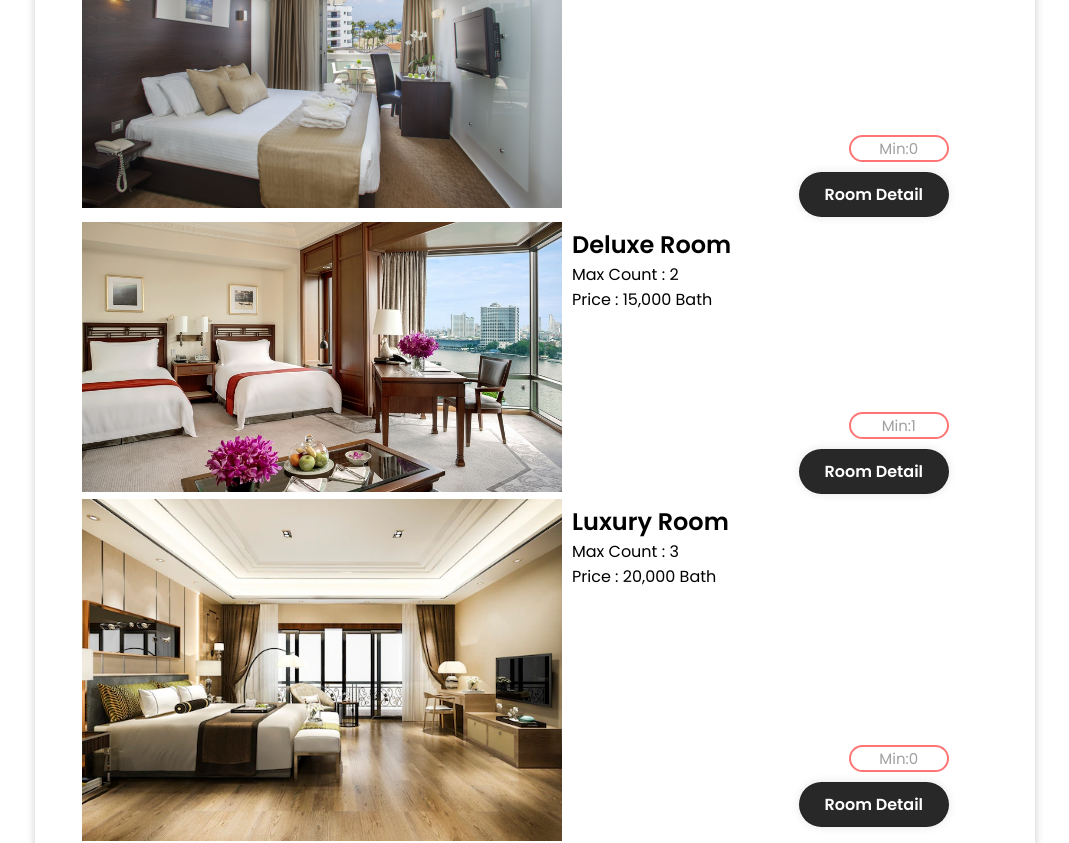
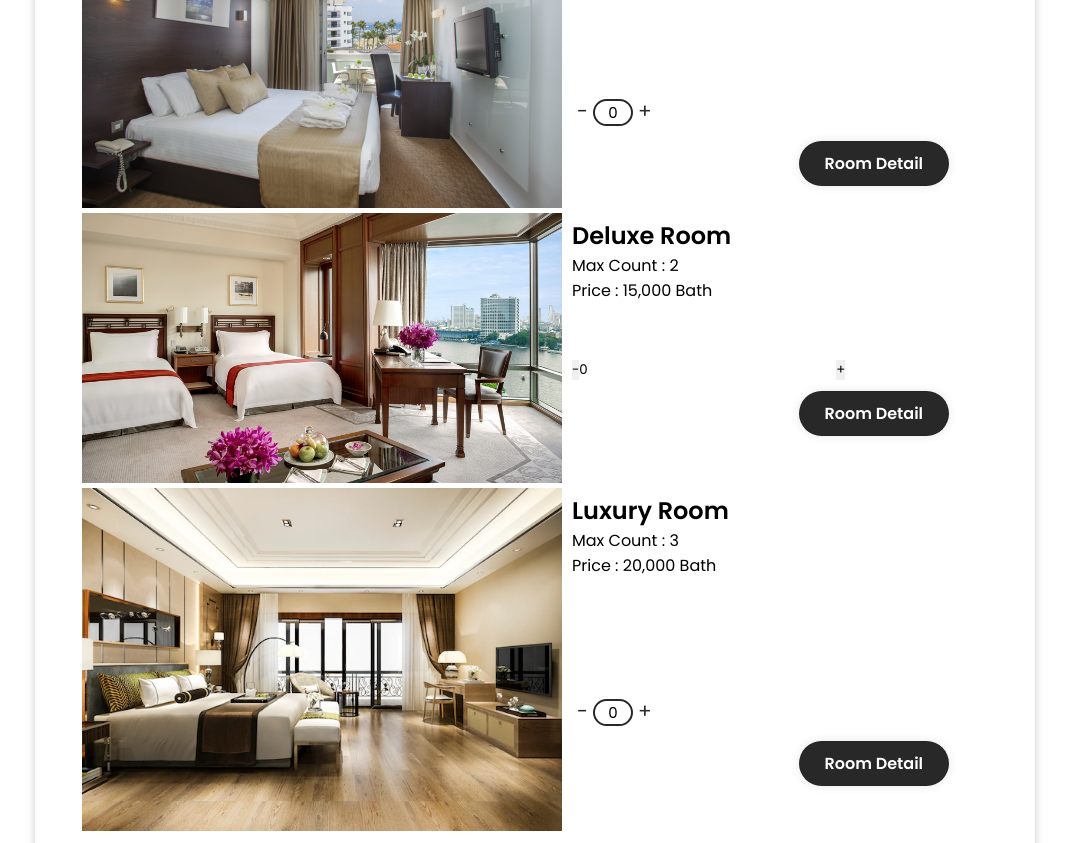
Before and after one commit to mynameisO/SE_hotel_project, a React (Create React App) app in the folder Frontend/: page /bookingroom in a window 1280 px wide. Shown: the part 240-1083 px from the top of the page, without its empty margins (105-1174 px from the left). Built offline with nearby package versions, Linux system fonts and the light colour scheme; the HTML template or start-up script is replaced by a standard one.

Commit message:
make increment and decrement button in bookingroom.js and bookingroom.css, Edit home.js and home.css

```diff
--- a/Frontend/src/pages/Bookingroom.js
+++ b/Frontend/src/pages/Bookingroom.js
@@ -1,4 +1,4 @@
-import React, { useState } from "react"
+import React, { useEffect, useState } from "react"
 //import Room from "./room";
 import DeluxeRoom from "./image/deluxe.jpg"
 import StandardRoom from "./image/standard.jpg"
@@ -26,10 +26,47 @@ export default function Bookingroom() {
         getData()
         setLoading(false)
     }, []) */
-    const [deluxe, setDeluxe] = useState('');
-    const [standard, setStandard] = useState('');
-    const [luxury, setLuxury] = useState('');
+
+
+
+    const [deluxe, setDeluxe] = useState(0);
+    const [standard, setStandard] = useState(0);
+    const [luxury, setLuxury] = useState(0);
     const navigate = useNavigate();
+
+
+    const handleDecrement = (roomType) => {
+        switch (roomType) {
+          case 'standard':
+            setStandard(standard > 0 ? standard - 1 : standard);
+            break;
+          case 'deluxe':
+            setDeluxe(deluxe > 0 ? deluxe - 1 : deluxe);
+            break;
+          case 'luxury':
+            setLuxury(luxury > 0 ? luxury - 1 : luxury);
+            break;
+          default:
+            break;
+        }
+      };
+
+    const handleIncrement = (roomType) => {
+        switch (roomType) {
+          case 'standard':
+            setStandard(standard + 1);
+            break;
+          case 'deluxe':
+            setDeluxe(deluxe + 1);
+            break;
+          case 'luxury':
+            setLuxury(luxury + 1);
+            break;
+          default:
+            break;
+        }
+      };
+
 
     const handleSubmit = (e) => {
         e.preventDefault();
@@ -55,66 +92,97 @@ export default function Bookingroom() {
         navigate('/room');
     }
       return (
-
     <div className="brbody">
       <body>
         <div className="bookingRoom">
           <form onSubmit={handleSubmit_std}>
             <div>
-                <img src= {StandardRoom} className="roomImg" alt=""/>
+              <img src={StandardRoom} className="roomImg" alt="" />
               <div className="text-box">
                 <h2>Standard Room</h2>
                 <p>Max Count : 2</p>
                 <p>Price : 10,000 Bath</p>
                 <div className="brinput-std">
-                                <input type = "text" placeholder = "min:0"
+                  <button type="button" onClick={() => handleDecrement('standard')} className="brinput-std">
+                    -
+                  </button>
+                  <input
+                    type="text"
+                    placeholder="min:0"
                     value={standard}
                     onChange={(e) => setStandard(e.target.value)}
                   />
+                  <button type="button" onClick={() => handleIncrement('standard')} className="brinput-std">
+                    +
+                  </button>
                 </div>
-                            <button type = "submit" className = "btn-std">Room Detail</button>
+                <button type="submit" className="btn-std">
+                  Room Detail
+                </button>
               </div>
             </div>
           </form>
           <form onSubmit={handleSubmit_delux}>
             <div>
-                    <img src= {DeluxeRoom} className="roomImg" alt=""/>
+              <img src={DeluxeRoom} className="roomImg" alt="" />
               <div className="text-box">
                 <h2>Deluxe Room</h2>
                 <p>Max Count : 2</p>
                 <p>Price : 15,000 Bath</p>
                 <div className="brinput">
-                                <input type = "text" placeholder = "min:1"
+                  <button type="button" onClick={() => handleDecrement('deluxe')} className="brinput-std">
+                    -
+                  </button>
+                  <input
+                    type="text"
+                    placeholder="min:1"
                     value={deluxe}
                     onChange={(e) => setDeluxe(e.target.value)}
                   />
+                  <button type="button" onClick={() => handleIncrement('deluxe')} className="brinput-std">
+                    +
+                  </button>
                 </div>
-                        <button type = "submit" className = "btn-deluxe">Room Detail</button>
+                <button type="submit" className="btn-deluxe">
+                  Room Detail
+                </button>
               </div>
             </div>
           </form>
           <div>
             <form onSubmit={handleSubmit_lux}>
-                <img src= {LuxuryRoom} className="roomImg" alt=""/>
+              <img src={LuxuryRoom} className="roomImg" alt="" />
               <div className="text-box">
                 <h2>Luxury Room</h2>
                 <p>Max Count : 3</p>
                 <p>Price : 20,000 Bath</p>
                 <div className="brinput-std">
-                                <input type = "text" placeholder = "min:0"
+                  <button type="button" onClick={() => handleDecrement('luxury')} className="brinput-std">
+                    -
+                  </button>
+                  <input
+                    type="text"
+                    placeholder="min:0"
                     value={luxury}
                     onChange={(e) => setLuxury(e.target.value)}
                   />
+                  <button type="button" onClick={() => handleIncrement('luxury')} className="brinput-std">
+                    +
+                  </button>
                 </div>
-                            <button type = "submit" className = "btn-std">Room Detail</button>
+                <button type="submit" className="btn-std">
+                  Room Detail
+                </button>
               </div>
             </form>
             <form onSubmit={handleSubmit}>
-                    <button type = "submit" className = "btn-booking">Booking</button>
+              <button type="submit" className="btn-booking">
+                Booking
+              </button>
             </form>
           </div>
         </div>
       </body>
     </div>
-    )
+  );
 }
--- a/Frontend/src/pages/bookingroom.css
+++ b/Frontend/src/pages/bookingroom.css
@@ -67,7 +67,7 @@
     color: #a0a0a0;
 }
 
-.bookingRoom input {
+/*.bookingRoom input {
     margin-top: 100px;
     width: 100px;
     height: 100%;
@@ -82,7 +82,7 @@
     float: right;
     cursor: pointer;
     text-align: center;
-}
+}*/
 
 .brbody .btn-std {
     background: #292828;
@@ -162,4 +162,38 @@
 
 .bookingRoom .brinput-std {
     margin-top: 1.5cm;
+    position: relative;
 }
+
+.bookingRoom .brinput-std button {
+    background: transparent;
+    border: none;
+    font-size: 20px;
+    color: #292828;
+    cursor: pointer;
+    padding: 5px;
+}
+
+.bookingRoom .brinput-std .number {
+    border: 2px solid #292828;
+    border-radius: 10px;
+    width: 30px;
+    height: 30px;
+    font-size: 18px;
+    color: #292828;
+    text-align: center;
+    line-height: 30px;
+    display: inline-block;
+}
+
+.bookingRoom .brinput-std input {
+    width: 40px;
+    border: none;
+    outline: none;
+    background: #ffffff;
+    border: 2px solid #292828;
+    border-radius: 20px;
+    font-size: 15px;
+    color: #000000;
+    text-align: center;
+}
--- a/Frontend/src/pages/home.css
+++ b/Frontend/src/pages/home.css
@@ -0,0 +1,21 @@
+.headContainer {
+    text-align: center;
+    justify-content: center;
+    display: block;
+}
+
+.btn {
+    background-color: #292929;
+    color: #fff;
+    border: none;
+    padding: 10px 20px;
+    border-radius: 5px;
+    cursor: pointer;
+    font-size: 16px;
+    margin: 20px;
+
+}
+
+.btn:hover {
+    background-color: #404040;
+}
--- a/Frontend/src/pages/home.js
+++ b/Frontend/src/pages/home.js
@@ -4,22 +4,23 @@ import home1 from './image/home1.jpg';
 import home2 from './image/home2.jpg';
 import home3 from './image/home3.jpg';
 import home4 from './image/home4.jpg';
+import {useNavigate } from "react-router-dom"
 export default function Home(){
     return (
         <body>
             <div class = "headContainer">
                 <div class = "box">
                     <div class = "text">
-                        <h1>Hello</h1>
+                        <h1>Welcome to SE Hotel</h1>
                         <p>
                         Lorem ipsum dolor sit amet, consectetur adipisicing elit, sed do eiusmod tempor incididunt ut labore et dolore magna aliqua. Ut enim ad minim veniam, quis nostrud exercitation ullamco laboris nisi ut aliquip ex ea commodo consequat.
                         </p>
                         <button type = "submit" className = "btn">More Information</button>
                     </div>
                     <div class = "image">
-                        <img src = {home1}  class = "slide"/>
                     </div>
                     <div class = "imageItem">
+                        <img src= {home1} alt =""/>
                         <img src= {home2}  alt="" />
                         <img src= {home3}  alt="" />
                         <img src= {home4}  alt=""/>
```
Lines whose indentation alone changed are shown as unchanged.
